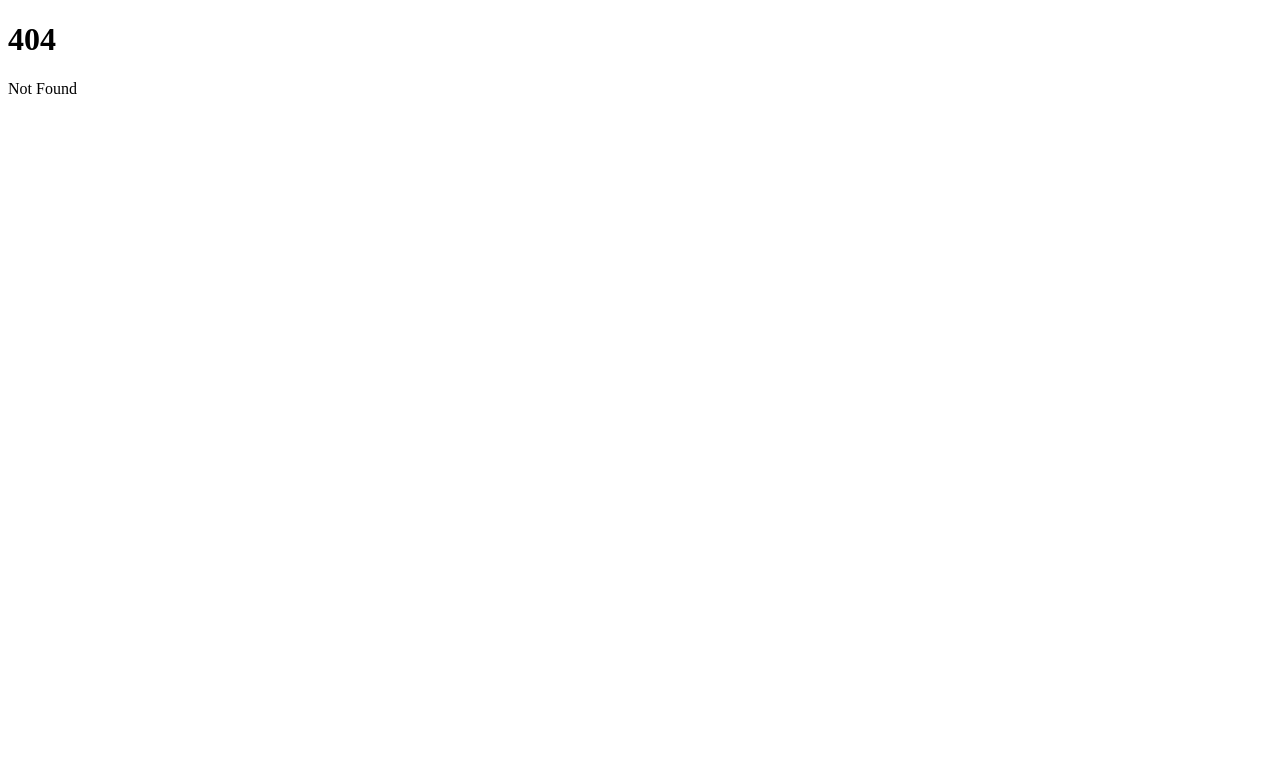
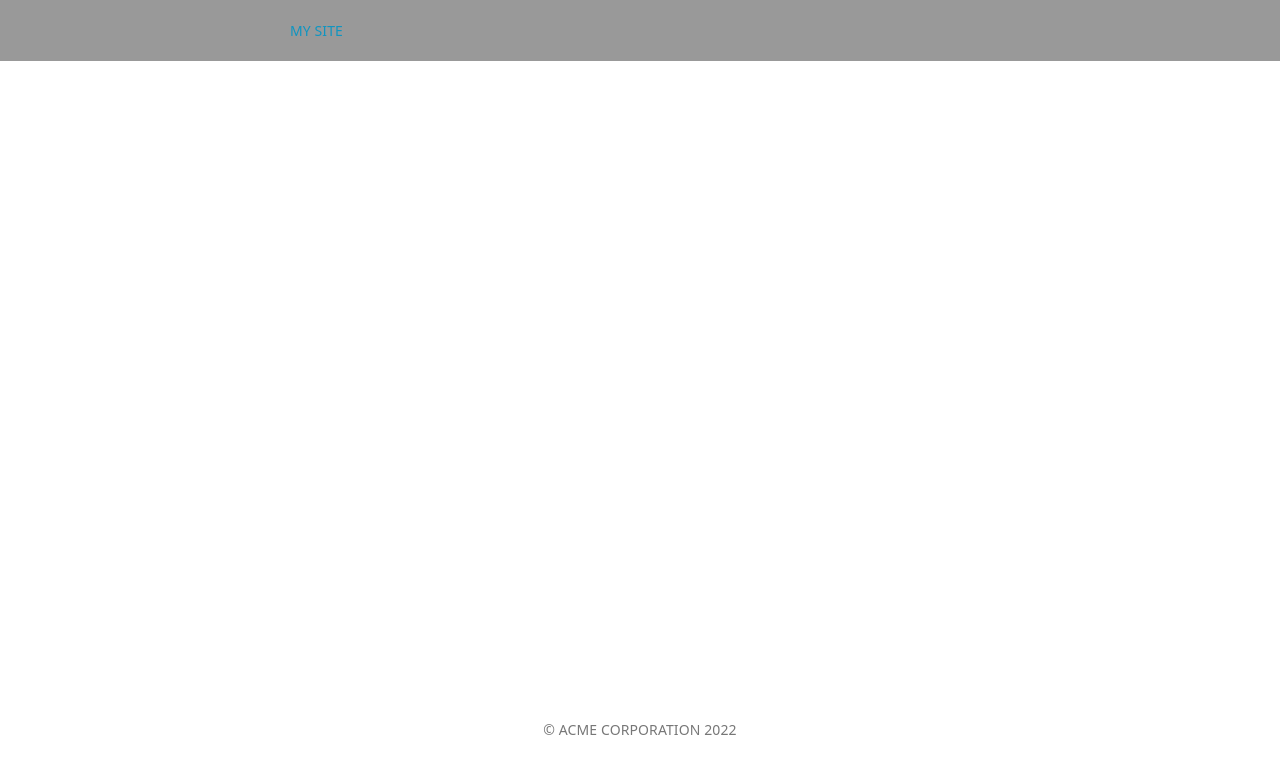
Before and after one commit to Finrood/Portfolio, a SvelteKit app in the folder front/portfolio-app/: page /about in a window 1280 px wide. Before the commit this address had no page. Shown: the top 774 px of the page. Built offline with nearby package versions, Linux system fonts and the light colour scheme.

Commit message:
work in progress - building frontend website

```diff
--- /dev/null
+++ b/front/portfolio-app/src/routes/+layout.svelte
@@ -0,0 +1,56 @@
+<!-- src/routes/about/+layout.svelte -->
+
+<script>
+    import pico from '@picocss/pico';
+</script>
+
+<div id="page">
+    <nav class="center">
+        <a>My Site</a>
+    </nav>
+
+    <main class="center">
+        <slot />
+    </main>
+
+    <footer class="center">© Acme Corporation 2022</footer>
+</div>
+
+<style>
+    :global(html) {
+        overflow-y: scroll;
+    }
+
+    #page {
+        display: flex;
+        flex-direction: column;
+        min-height: 100vh;
+        gap: 5vw;
+    }
+
+    .center {
+        padding-left: max(1rem, calc(50vw - 350px));
+        padding-right: max(1rem, calc(50vw - 350px));
+    }
+
+    nav,
+    footer {
+        text-transform: uppercase;
+        font-size: 0.7rem;
+        letter-spacing: 0.1px;
+    }
+
+    nav {
+        background: rgba(0, 0, 0, 0.4);
+        font-weight: 500;
+        padding-top: 1rem;
+        padding-bottom: 1rem;
+    }
+
+    footer {
+        text-align: center;
+        padding: 3rem 0;
+        color: #777;
+        margin-top: auto;
+    }
+</style>
--- /dev/null
+++ b/front/portfolio-app/src/routes/about/+page.svelte
@@ -0,0 +1 @@
+<h1>About</h1>
--- /dev/null
+++ b/front/portfolio-app/src/routes/contact/+page.svelte
@@ -0,0 +1 @@
+<h1>Contact</h1>
```
Also changed, not shown: front/portfolio-app/package.json (+7 -1 lines), front/portfolio-app/src/data.js (added, +23 -0 lines), front/portfolio-app/src/routes/+page.svelte (+11 -2 lines), front/portfolio-app/src/routes/projects/+page.svelte (added, +46 -0 lines), front/portfolio-app/src/routes/about/+layout.svelte (added), 1 other file (tests, documents, lock files or other folders).
